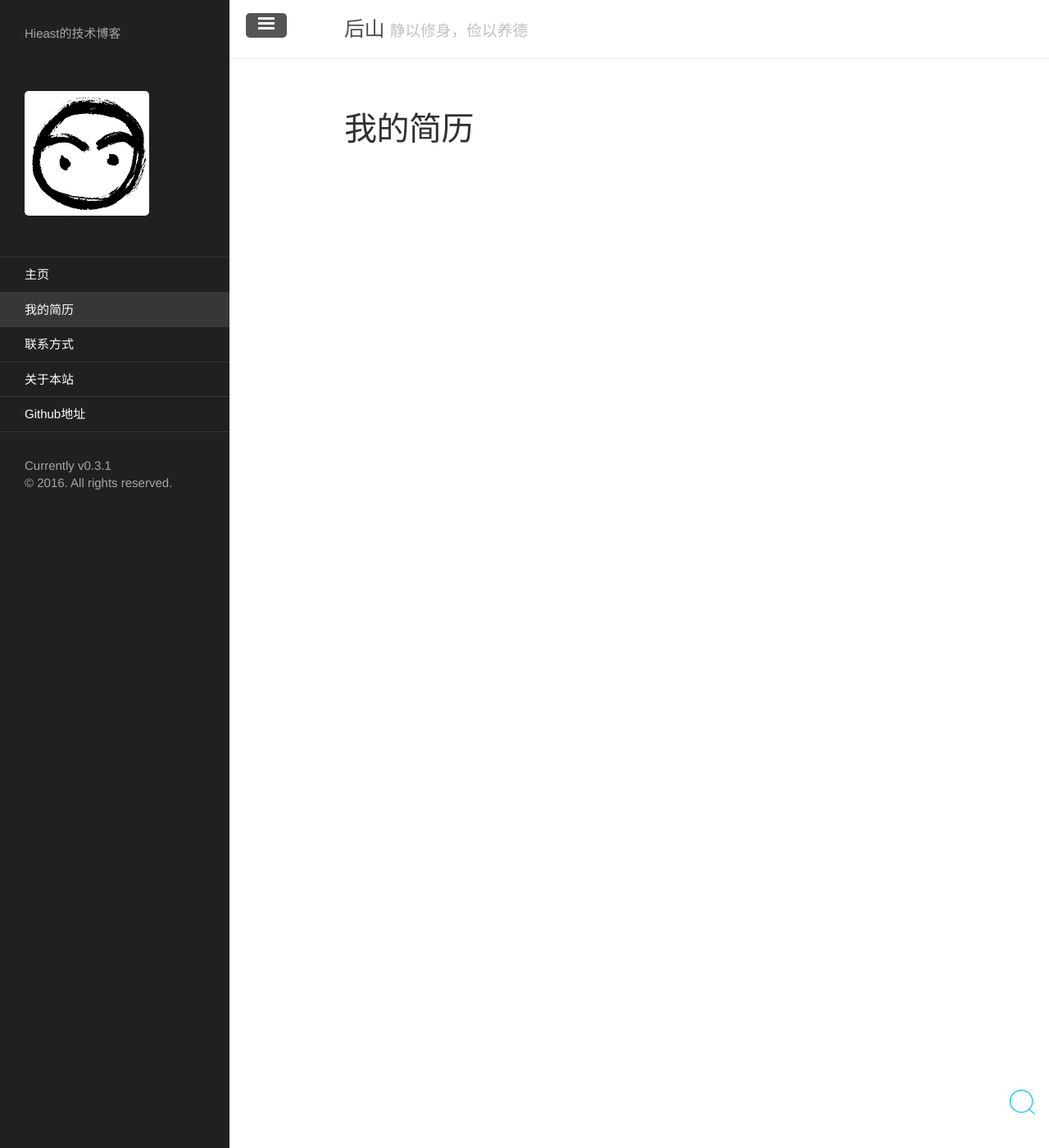
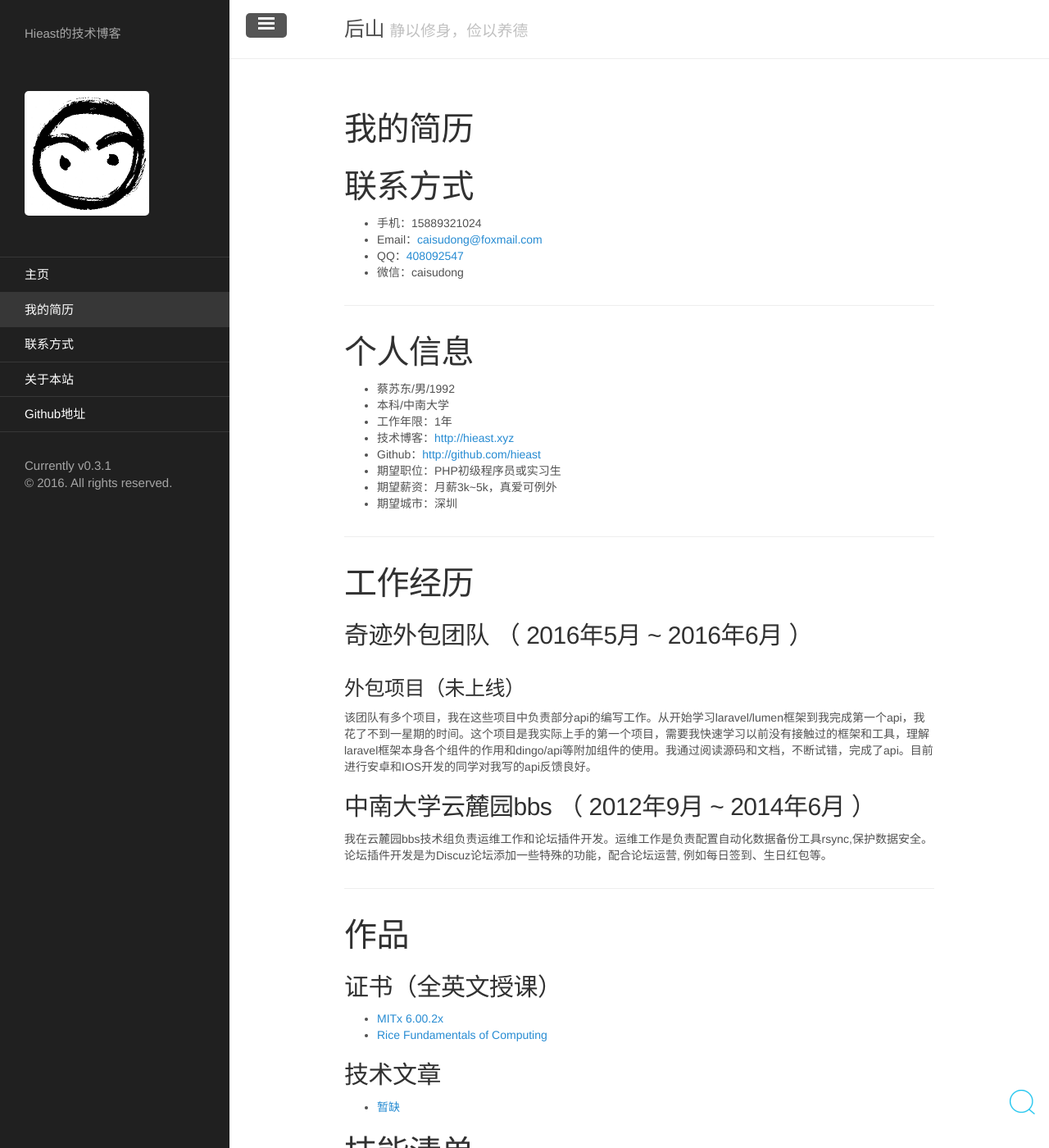
Before and after one commit to hieast/hieast.github.io, a Jekyll site: the page built from 2_resume.md, in a window 1280 px wide and 1400 px high. Shown: the whole window at 82% size. Built offline with Jekyll 4.4.1, drawn with Linux system fonts in a browser that asks for light colours; some web fonts are replaced; comment, search, counter and statistics services are not loaded; some of the changed text lies outside the part shown.

Commit message:
添加简历

```diff
--- a/2_resume.md
+++ b/2_resume.md
@@ -2,3 +2,63 @@
 layout: page
 title: 我的简历
 ---
+
+# 联系方式
+
+- 手机：15889321024
+- Email：[caisudong@foxmail.com](mailto:caisudong@foxmail.com)
+- QQ：[408092547](http://wpa.qq.com/msgrd?v=3&uin=408092547&site=qq&menu=yes)
+- 微信：caisudong
+
+---
+
+# 个人信息
+
+ - 蔡苏东/男/1992
+ - 本科/中南大学
+ - 工作年限：1年
+ - 技术博客：[http://hieast.xyz](http://hieast.github.io/)
+ - Github：[http://github.com/hieast](http://github.com/hieast)
+ - 期望职位：PHP初级程序员或实习生
+ - 期望薪资：月薪3k~5k，真爱可例外
+ - 期望城市：深圳
+
+---
+
+# 工作经历
+
+## 奇迹外包团队 （ 2016年5月 ~ 2016年6月 ）
+
+### 外包项目（未上线）
+该团队有多个项目，我在这些项目中负责部分api的编写工作。从开始学习laravel/lumen框架到我完成第一个api，我花了不到一星期的时间。这个项目是我实际上手的第一个项目，需要我快速学习以前没有接触过的框架和工具，理解laravel框架本身各个组件的作用和dingo/api等附加组件的使用。我通过阅读源码和文档，不断试错，完成了api。目前进行安卓和IOS开发的同学对我写的api反馈良好。
+
+## 中南大学云麓园bbs （ 2012年9月 ~ 2014年6月 ）
+
+我在云麓园bbs技术组负责运维工作和论坛插件开发。运维工作是负责配置自动化数据备份工具rsync,保护数据安全。论坛插件开发是为Discuz论坛添加一些特殊的功能，配合论坛运营, 例如每日签到、生日红包等。
+
+---
+
+# 作品
+
+## 证书（全英文授课）
+- [MITx 6.00.2x](https://courses.edx.org/certificates/c23d70d6e23747dbb55f281bc970684a)
+- [Rice Fundamentals of Computing](https://www.coursera.org/account/accomplishments/certificate/Y8W9KPP9PXHV)
+
+## 技术文章
+- [暂缺](http://get.jobdeer.com/343.get)
+
+# 技能清单
+
+能够使用以下技能进行开发：
+
+- 后台开发语言：PHP/Python
+- Web框架：Laravel/Lumen
+- 前端相关：html/css/javascript/ajax/jquery/Bootstrap
+- 数据库相关：MySQL
+- 版本管理、文档和自动化部署工具：Git/Composer
+- 云和开放平台：SAE/微信应用开发
+
+---
+
+# 致谢
+感谢您花时间阅读我的简历，期待能有机会和您共事。
```
